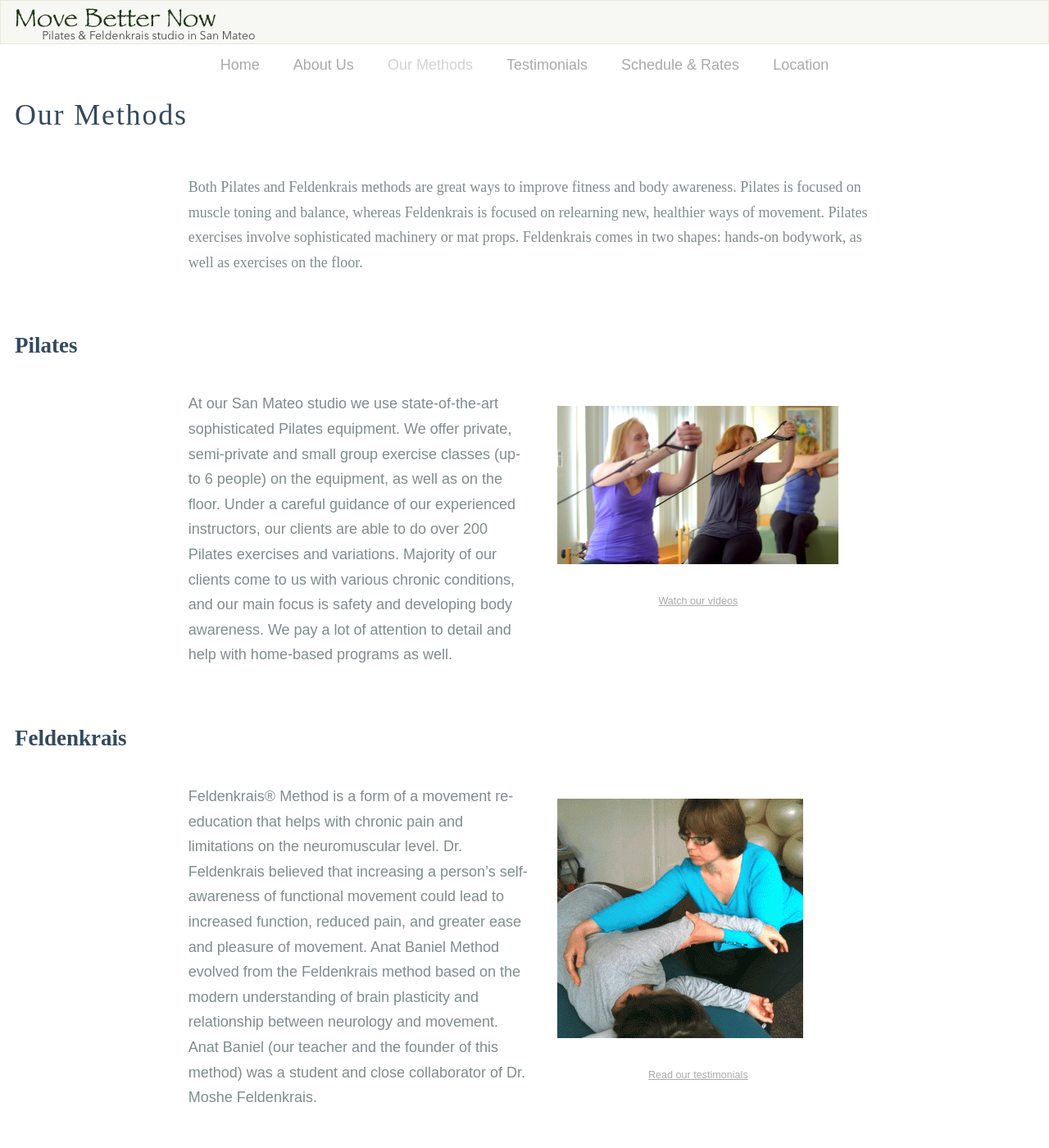
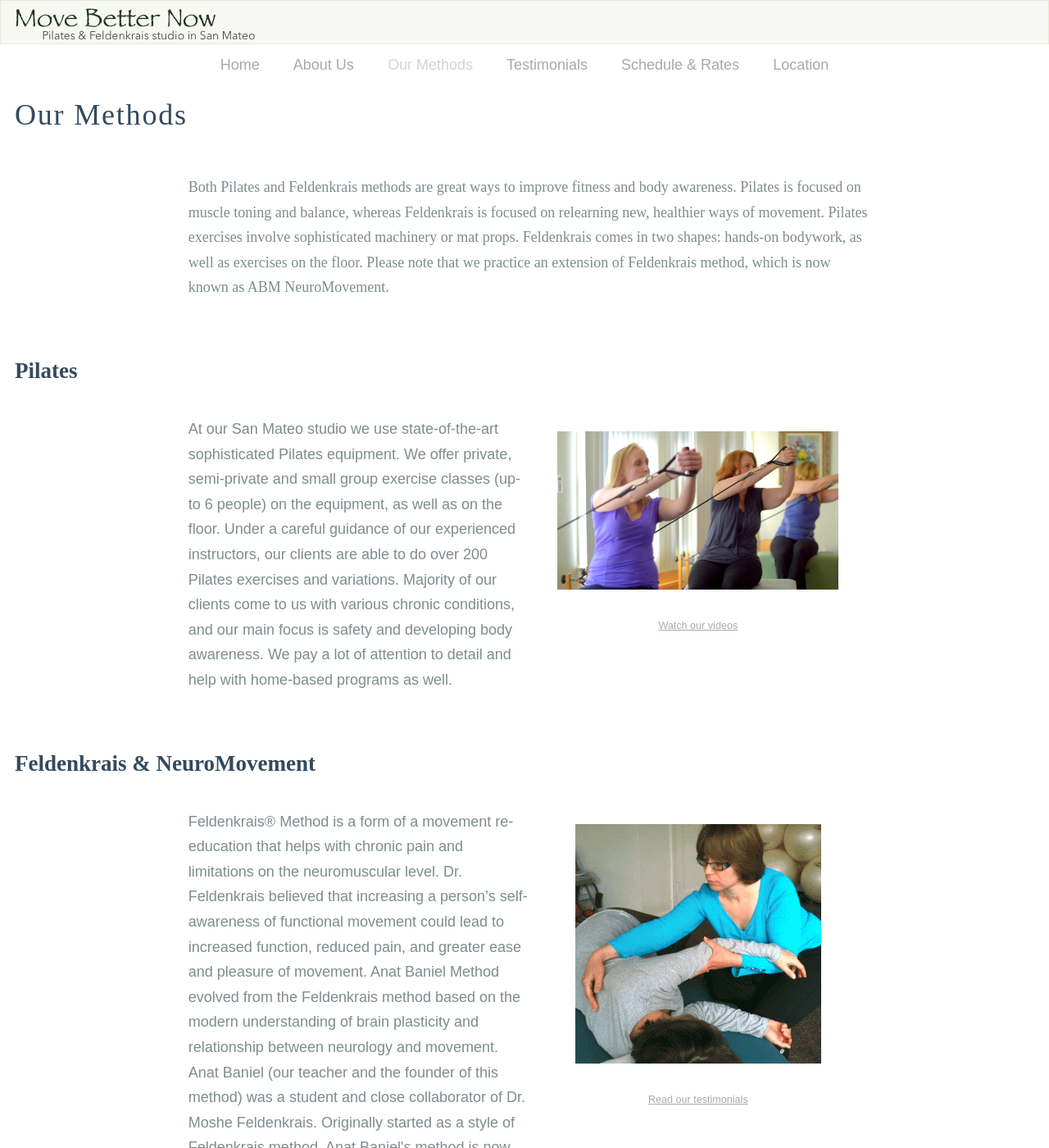
Before and after one commit to marklubarsky/marklubarsky.github.io, a Jekyll site: the page built from our-methods.html, in a window 1280 px wide and 1400 px high. Shown: the whole window at 82% size. Built offline with Jekyll 4.4.1, drawn with Linux system fonts in a browser that asks for light colours; nearby versions of some CDN libraries; some of the changed text lies outside the part shown.

Commit message:
added abm ref

```diff
--- a/about-us.html
+++ b/about-us.html
@@ -50,7 +50,7 @@ description: About Us, Olga and Mark Lubarsky, practitioners since 2001.
                                         </div>
                                         <div class="pure-u-1 is-center">
                                             <p class="action-link is-center">
-                                                <a href="our-methods.html" class="action-link">About Pilates and Feldenkrais</a>
+                                                <a href="our-methods.html" class="action-link">About Pilates, Feldenkrais & ABM NeuroMovement</a>
                                             </p>
                                         </div>
                                         <div class="pure-u-1 is-center">
@@ -79,7 +79,7 @@ description: About Us, Olga and Mark Lubarsky, practitioners since 2001.
             <div class="pure-u-1 pure-u-md-2-3 pure-u-lg-2-3">
                 <div class="pure-u-1">
                     <p>
-                        Olga was raised in a family of a well-respected Orthopedic Doctor. She observed her grandmother saving injured patients on a daily basis. Olga grew passionate about helping those in pain, which brought her to this profession. After years of Pilates instruction, Olga was inspired by the power of ABM/Feldenkrais method and found ways to integrate two modalities. Olga is a certified Pilates instructor since 2002. She also completed a 756 hours of Feldenkrais-based training with Anat Baniel 2009-2012, including Children’s Mastery certification.  Olga is offering Functional Synthesis(™) lessons (hands-on work), Transformational Movement Lessons(™) and Pilates.
+                        Olga was raised in a family of a well-respected Orthopedic Doctor. She observed her grandmother saving injured patients on a daily basis. Olga grew passionate about helping those in pain, which brought her to this profession. After years of Pilates instruction, Olga was inspired by the power of Feldenkrais method (specifically ABM NeuroMovement) and found ways to integrate two modalities. Olga is a certified Pilates instructor since 2002. She also completed a 756 hours of Feldenkrais-based training with Anat Baniel (2009-2012), including Children’s Mastery certification. Olga is offering Functional Synthesis(™) lessons (hands-on work), Transformational Movement Lessons(™) and Pilates.
                     </p>
                     <p>
                         Mark’s main passion and area of focus is helping people dealing with problems related to sedentary lifestyle (he is a software engineer by trade). Mark is a certified Pilates instructor since 2002. He also completed 450 hours of Anat Baniel Method/Feldenkrais from Anat Baniel in 2011 and has also studied Ericksonian method from Dr. Eric Greenleaf at the Milton Erickson Institute of the Bay Area.
--- a/our-methods.html
+++ b/our-methods.html
@@ -15,7 +15,7 @@ description: About Pilates & Feldenkrais methods and our approach.
             <div class="pure-u-1 pure-u-md-2-3 pure-u-lg-2-3">
                 <div class="pure-u-1">
                     <p>
-                        Both Pilates and Feldenkrais methods are great ways to improve fitness and body awareness. Pilates is focused on muscle toning and balance, whereas Feldenkrais is focused on relearning new, healthier ways of movement. Pilates exercises involve sophisticated machinery or mat props. Feldenkrais comes in two shapes: hands-on bodywork, as well as exercises on the floor.
+                        Both Pilates and Feldenkrais methods are great ways to improve fitness and body awareness. Pilates is focused on muscle toning and balance, whereas Feldenkrais is focused on relearning new, healthier ways of movement. Pilates exercises involve sophisticated machinery or mat props. Feldenkrais comes in two shapes: hands-on bodywork, as well as exercises on the floor. Please note that we practice an extension of Feldenkrais method, which is now known as ABM NeuroMovement.
                     </p>
                 </div>
             </div>
@@ -63,7 +63,7 @@ description: About Pilates & Feldenkrais methods and our approach.
 
         <div class="content">
             <div class="content-subhead">
-                <h2>Feldenkrais</h2>
+                <h2>Feldenkrais & NeuroMovement</h2>
             </div>
             <div class="pure-u-1 pure-u-md-1-6 pure-u-lg-1-6"></div>
             <div class="pure-u-1 pure-u-md-2-3 pure-u-lg-2-3">
@@ -72,12 +72,15 @@ description: About Pilates & Feldenkrais methods and our approach.
                     <div class="pure-u-1 pure-u-md-1-2 pure-u-lg-1-2">
                         <div class="pure-u-1">
                             <p>
-                                Feldenkrais® Method is a form of a movement re-education that helps with chronic pain and limitations on the neuromuscular level. Dr. Feldenkrais believed that increasing a person’s self-awareness of functional movement could lead to increased function, reduced pain, and greater ease and pleasure of movement. Anat Baniel Method evolved from the Feldenkrais method based on the modern understanding of brain plasticity and relationship between neurology and movement. Anat Baniel (our teacher and the founder of this method) was a student and close collaborator of Dr. Moshe Feldenkrais.
+                               Feldenkrais® Method is a form of a movement re-education that helps with chronic pain and limitations on the neuromuscular level. Dr. Feldenkrais believed that increasing a person’s self-awareness of functional movement could lead to increased function, reduced pain, and greater ease and pleasure of movement. Anat Baniel Method evolved from the Feldenkrais method based on the modern understanding of brain plasticity and relationship between neurology and movement. Anat Baniel (our teacher and the founder of this method) was a student and close collaborator of Dr. Moshe Feldenkrais. Originally started as a style of Feldenkrais method, Anat Baniel's method is now well-known as NeuroMovement&trade;.
+			    </p>
+			    <p class="action-link is-center">
+                                <a href="http://www.anatbanielmethod.com/" class="action-link">Read about NeuroMovement directly from its founder and our teacher</a>
                             </p>
                         </div>
                     </div>
                     <div class="pure-u-1 pure-u-md-1-2 pure-u-lg-1-2">
-                        <div class="img-area">
+                        <div class="img-area is-center">
                             <div>
                                 <img class="pure-img-responsive" src="assets/css/img/olga_handson1.gif" />
                             </div>
@@ -93,7 +96,7 @@ description: About Pilates & Feldenkrais methods and our approach.
             </div>
         </div>
 
-        <div class="content">
+       <div class="content">
 
             <div class="pure-g">
                 <div class="pure-u-1 is-center">
```
